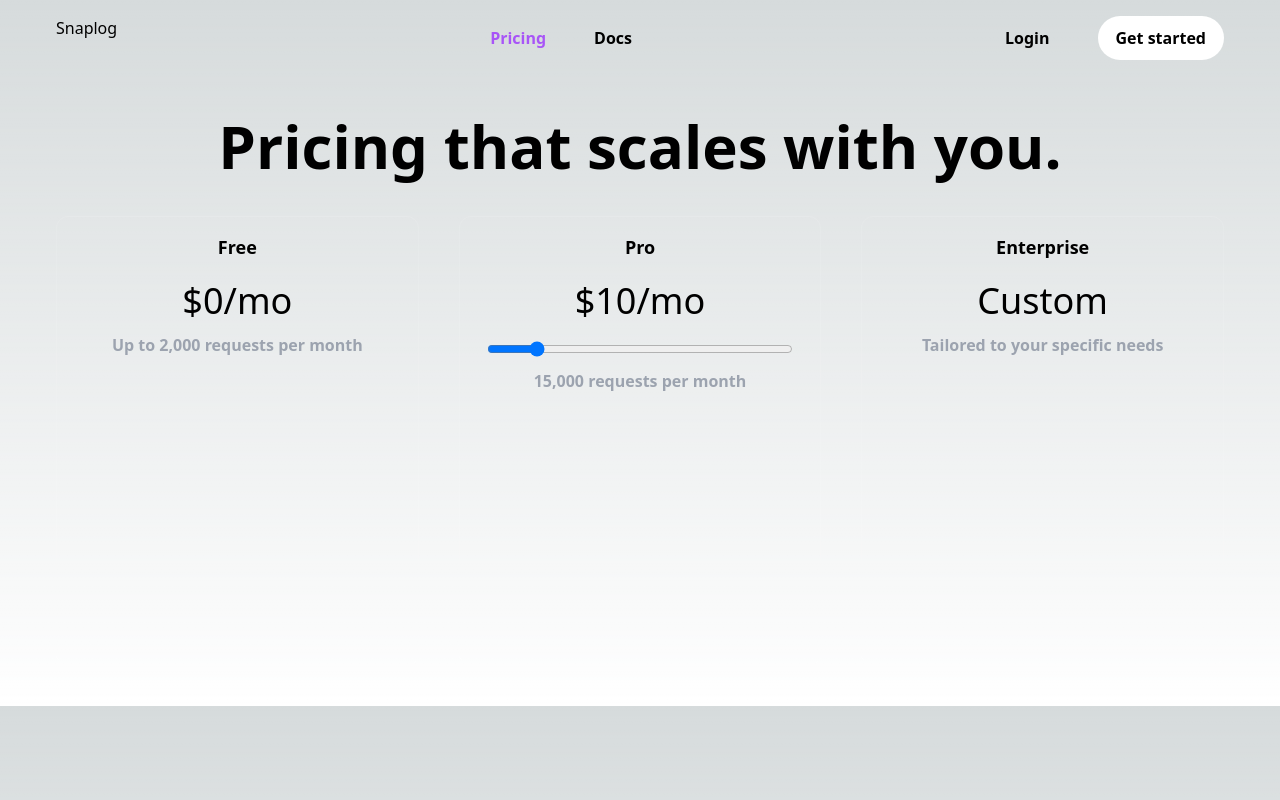
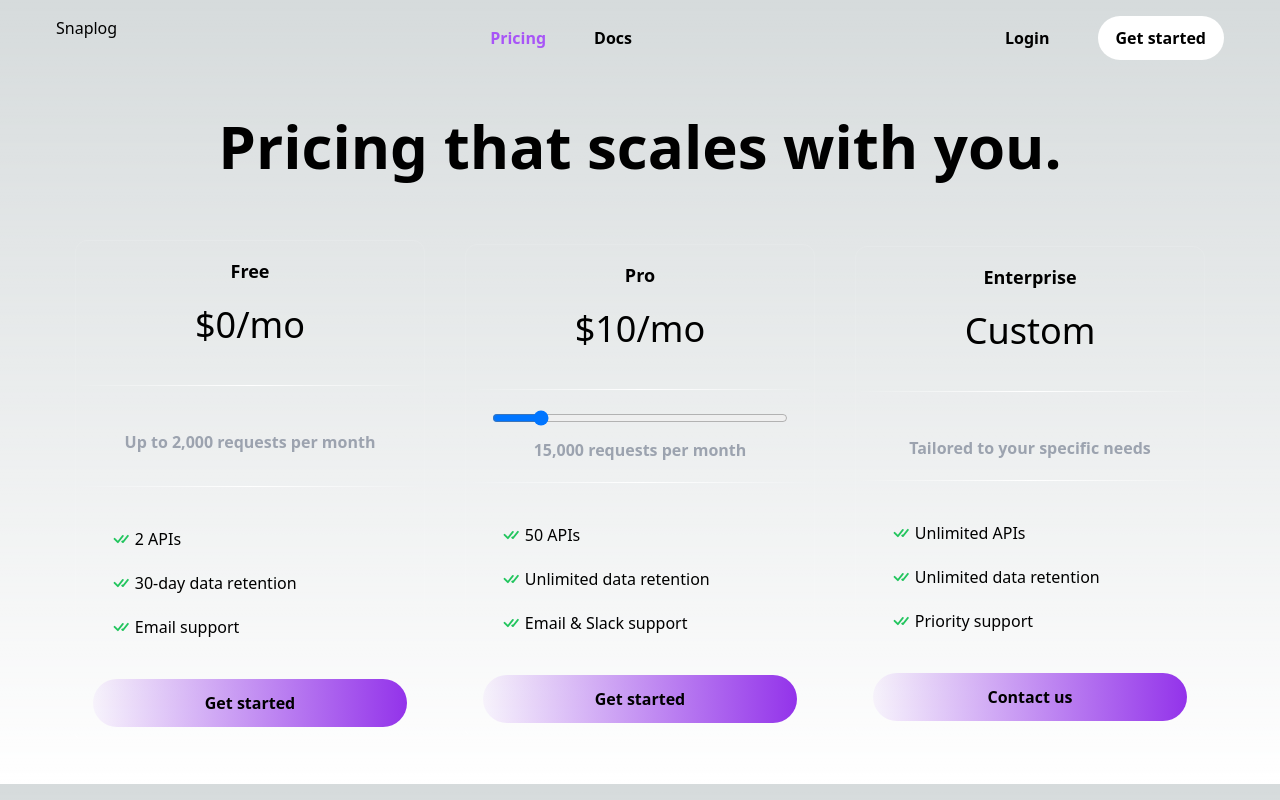
Before and after one commit to akinloluwami/logdrop, a Next.js app: page /pricing in a window 1280 px wide. Built offline with nearby package versions, Linux system fonts and the light colour scheme.

Commit message:
pricing features

```diff
--- a/pages/pricing.tsx
+++ b/pages/pricing.tsx
@@ -1,5 +1,6 @@
 import Navbar from "@/components/Navbar";
 import { ChangeEvent, useState } from "react";
+import { BsCheckAll } from "react-icons/bs";
 
 const Pricing = () => {
   const [requests, setRequests] = useState(15_000);
@@ -63,17 +64,41 @@ const Pricing = () => {
         <h1 className="text-6xl font-bold text-center">
           Pricing that scales with you.
         </h1>
-        <div className="flex items-center justify-center mt-10 px-14 gap-10">
-          <div className="py-4 w-1/3 h-[450px] border border-white/10 rounded-xl flex flex-col items-center">
+
+        <div className="flex items-center justify-center mt-16 px-14 gap-10">
+          <div className="py-4 w-[350px] border border-white/10 rounded-xl flex flex-col items-center">
             <p className="text-lg font-semibold">Free</p>
-            <h3 className="mt-5 text-4xl">$0/mo</h3>
-            <p className="mt-3 text-gray-400 font-semibold">
+            <h3 className="my-5 text-4xl">$0/mo</h3>
+            <div className="w-full mt-5 h-[1px] bg-gradient-to-r from-transparent via-white to-transparent"></div>
+            <div className="h-3 mt-5 w-full"></div>
+            <p className="my-3 text-gray-400 font-semibold">
               Up to 2,000 requests per month
-            </p>{" "}
+            </p>
+            <div className="w-full mt-5 h-[1px] bg-gradient-to-r from-transparent via-white to-transparent"></div>
+            <div className="my-10 flex flex-col gap-5 items-start w-[80%]">
+              <div className="flex items-center gap-1">
+                <BsCheckAll className="text-xl text-green-500" />
+                <p>2 APIs</p>
+              </div>
+              <div className="flex items-center gap-1">
+                <BsCheckAll className="text-xl text-green-500" />
+                <p>30-day data retention</p>
+              </div>
+              <div className="flex items-center gap-1">
+                <BsCheckAll className="text-xl text-green-500" />
+                <p>Email support</p>
+              </div>
+            </div>
+            <button className="font-semibold w-[90%] mx-auto bg-gradient-to-r from-purple-500/5 to-purple-600 py-3 rounded-full">
+              Get started
+            </button>
           </div>
-          <div className="py-4 w-1/3 h-[450px] border border-white/10 rounded-xl flex flex-col items-center">
+
+          <div className="py-4 w-[350px] border border-white/10 rounded-xl flex flex-col items-center">
             <p className="text-lg font-semibold">Pro</p>
-            <h3 className="mt-5 text-4xl">${calculatePrice()}/mo</h3>
+
+            <h3 className="my-5 text-4xl">${calculatePrice()}/mo</h3>
+            <div className="w-full mt-5 h-[1px] bg-gradient-to-r from-transparent via-white to-transparent"></div>
             <input
               type="range"
               min={Math.log10(requestTiers[0]) * 1000}
@@ -84,14 +109,54 @@ const Pricing = () => {
             />
             <p className="mt-3 text-gray-400 font-semibold">
               {formatWithComma(requests)} requests per month
-            </p>{" "}
+            </p>
+            <div className="w-full mt-5 h-[1px] bg-gradient-to-r from-transparent via-white to-transparent"></div>
+            <div className="my-10 flex flex-col gap-5 items-start w-[80%]">
+              <div className="flex items-center gap-1">
+                <BsCheckAll className="text-xl text-green-500" />
+                <p>50 APIs</p>
+              </div>
+              <div className="flex items-center gap-1">
+                <BsCheckAll className="text-xl text-green-500" />
+                <p>Unlimited data retention</p>
+              </div>
+              <div className="flex items-center gap-1">
+                <BsCheckAll className="text-xl text-green-500" />
+                <p>Email & Slack support</p>
+              </div>
+            </div>
+            <button className="font-semibold w-[90%] mx-auto bg-gradient-to-r from-purple-500/5 to-purple-600 py-3 rounded-full">
+              Get started
+            </button>
           </div>
-          <div className="py-4 w-1/3 h-[450px] border border-white/10 rounded-xl flex flex-col items-center">
+
+          <div className="py-4 w-[350px] border border-white/10 rounded-xl flex flex-col items-center">
             <p className="text-lg font-semibold">Enterprise</p>
-            <h3 className="mt-5 text-4xl">Custom</h3>
+            <h3 className="my-5 text-4xl">Custom</h3>
+            <div className="w-full mt-5 h-[1px] bg-gradient-to-r from-transparent via-white to-transparent"></div>
+
+            <div className="h-3 mt-5 w-full"></div>
             <p className="mt-3 text-gray-400 font-semibold">
               Tailored to your specific needs
             </p>
+            <div className="w-full mt-5 h-[1px] bg-gradient-to-r from-transparent via-white to-transparent"></div>
+            <div className="my-10 flex flex-col gap-5 items-start w-[80%]">
+              <div className="flex items-center gap-1">
+                <BsCheckAll className="text-xl text-green-500" />
+                <p>Unlimited APIs</p>
+              </div>
+              <div className="flex items-center gap-1">
+                <BsCheckAll className="text-xl text-green-500" />
+                <p>Unlimited data retention</p>
+              </div>
+              <div className="flex items-center gap-1">
+                <BsCheckAll className="text-xl text-green-500" />
+                <p>Priority support</p>
+              </div>
+            </div>
+            <button className="font-semibold w-[90%] mx-auto bg-gradient-to-r from-purple-500/5 to-purple-600 py-3 rounded-full">
+              Contact us
+            </button>
           </div>
         </div>
       </div>
```
